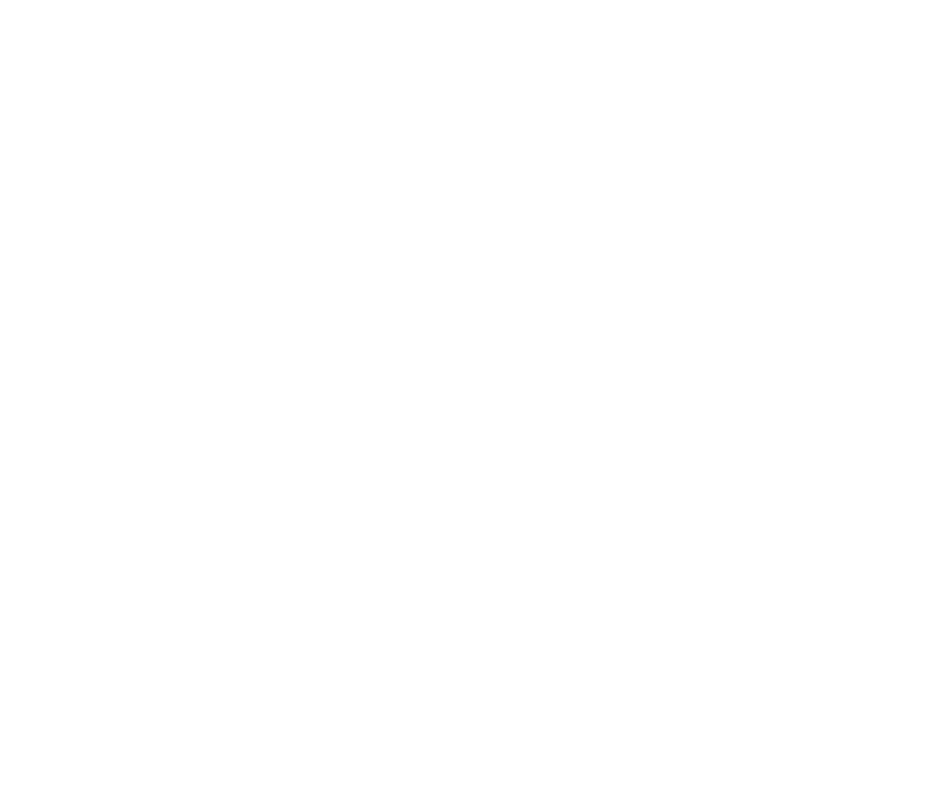
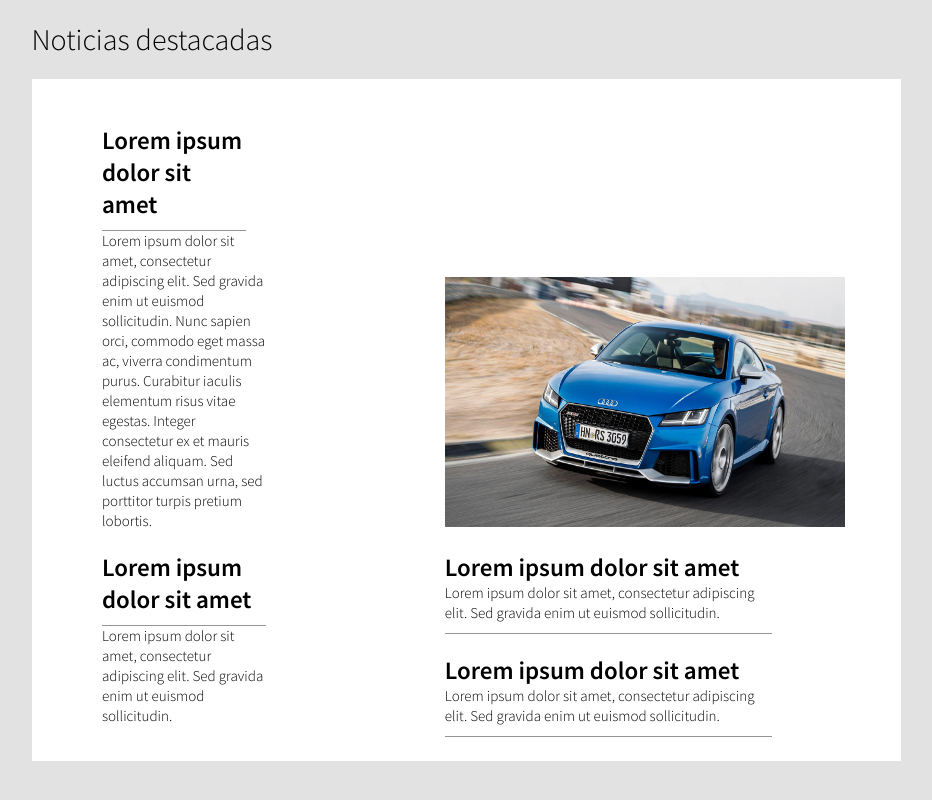
Before and after one commit to javidiazdom/coches-daw1, a plain HTML site: page templates/News.html in a window 1280 px wide. Shown: the whole page, without its empty margins (199-1131 px from the left). Drawn offline with Linux system fonts and the light colour scheme.

Commit message:
pagina news terminada

```diff
--- a/templates/News.html
+++ b/templates/News.html
@@ -0,0 +1,46 @@
+<!DOCTYPE html>
+<html lang="en">
+<head>
+    <meta charset="UTF-8">
+    <meta name="viewport" content="width=device-width, initial-scale=1.0">
+    <link href="https://fonts.googleapis.com/css2?family=Source+Sans+Pro:ital,wght@0,300;0,600;1,400&display=swap" rel="stylesheet">
+    <link rel="stylesheet" href="./Styles.css">
+    <title>News</title>
+</head>
+<body>
+    <div class ="align">
+        <h1>Noticias destacadas</h1>
+        <div class = "container-noticias">
+            <div class="container-izqda">
+                <div>
+                    <div>
+                        <h2 class="titulo" style="margin-right: 20px;">Lorem ipsum dolor sit amet</h2>
+                    </div>
+                    <section class="parrafo">
+                        <p>Lorem ipsum dolor sit amet, consectetur adipiscing elit. Sed gravida enim ut euismod sollicitudin. Nunc sapien orci, commodo eget massa ac, viverra condimentum purus. Curabitur iaculis elementum risus vitae egestas. Integer consectetur ex et mauris eleifend aliquam. Sed luctus accumsan urna, sed porttitor turpis pretium lobortis.</p>
+                    </section>
+                </div>
+                <div>
+                    <div>
+                        <h2 class="titulo">Lorem ipsum dolor sit amet</h2>
+                        <p>Lorem ipsum dolor sit amet, consectetur adipiscing elit. Sed gravida enim ut euismod sollicitudin.</p>
+                    </div>
+                </div>
+            </div>
+            <div class="container-dcha">
+                <div>
+                    <img style="width: 400px; height: 250px;" src = "./assets/audi-tt.jpg">
+                </div>
+                <div>
+                    <h2 class="titulo">Lorem ipsum dolor sit amet</h2>
+                    <p>Lorem ipsum dolor sit amet, consectetur adipiscing elit. Sed gravida enim ut euismod sollicitudin.</p>
+                </div>
+                <div>
+                    <h2 class="titulo">Lorem ipsum dolor sit amet</h2>
+                    <p>Lorem ipsum dolor sit amet, consectetur adipiscing elit. Sed gravida enim ut euismod sollicitudin.</p>
+                </div>
+            </div>
+        </div>
+    </div>
+</body>
+</html>
--- a/templates/Styles.css
+++ b/templates/Styles.css
@@ -51,6 +51,13 @@
     border: 1px solid #E2E2E2;
     padding: 3%;
     min-height: 70%;
+}
+
+.container-noticias{
+    background-color: #FFFFFF;
+    width: 100%;
+    border: 1px solid #E2E2E2;
+    padding: 3%;
 }
 
 .column-grid {
@@ -234,3 +241,33 @@
     color: #FFD12E;
     border-bottom: 1px solid  #FFD12E;
 }
+
+
+.titulo{
+    margin-top: 20px;
+}
+
+.parrafo{
+    display: block;
+}
+
+.container-izqda{
+    display: inline-block;
+    width: 20%;
+    margin-right: 175px;
+    margin-left: 45px;
+}
+
+.container-dcha{
+    display: inline-block;
+    width: 40%;
+}
+
+.container-izqda > div, .container-dcha > div{
+    display: block;
+}
+
+.container-izqda h2, .container-dcha p{
+    border-bottom: 1px solid #979494;
+    padding-bottom: 10px;
+}
```
Also changed, not shown: templates/assets/audi-tt.jpg (added).
